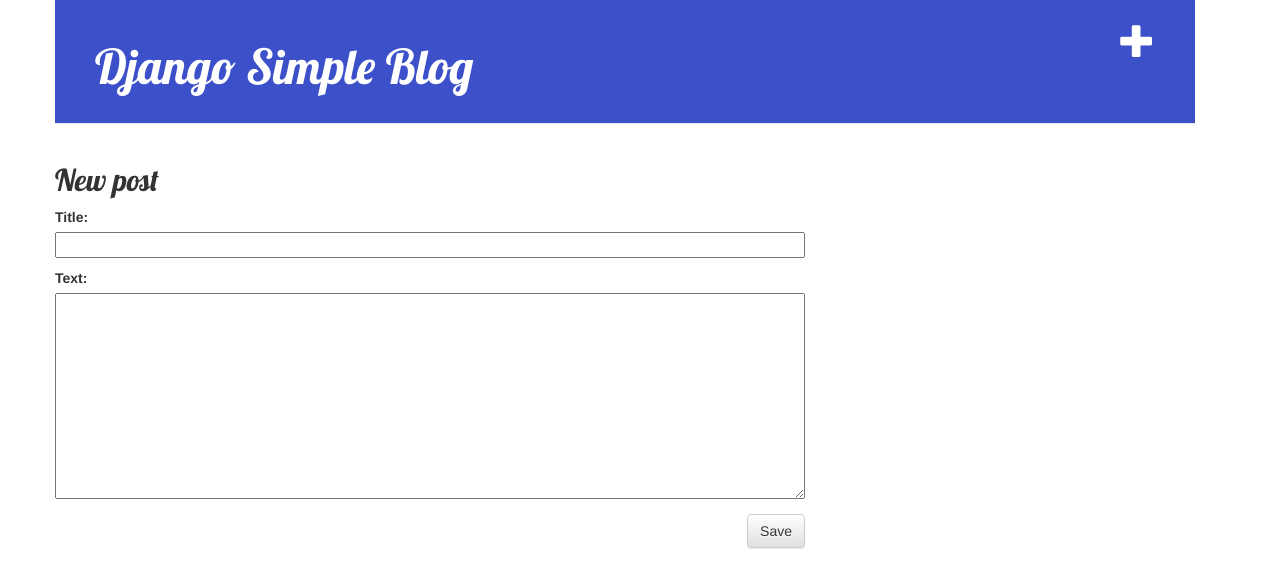
After one commit to faisnasrullah/djangosimpleblog, a Django app: page /post/new/ in a window 1280 px wide. The commit adds this page. Shown: the top 588 px of the page. Run offline with Django 3.2, Linux system fonts and the light colour scheme; the visitor is signed in with stand-in values (Sample User, id 1); some libraries are stand-ins or nearby versions.

Commit message:
add simple views (create, edit and detail) post

```diff
--- /dev/null
+++ b/blog/forms.py
@@ -0,0 +1,10 @@
+from django import forms
+
+from .models import Post
+
+
+class PostForm(forms.ModelForm):
+
+    class Meta:
+        model = Post
+        fields = ('title', 'text',)
--- /dev/null
+++ b/blog/static/css/blog.css
@@ -0,0 +1,62 @@
+h1 a,
+h2 a {
+  color: #3c51c9;
+  font-family: 'Lobster';
+}
+
+.page-header {
+  background-color: #3c51c9;
+  margin-top: 0;
+  padding: 20px 20px 20px 40px;
+}
+
+.page-header h1,
+.page-header h1 a,
+.page-header h1 a:visited,
+.page-header h1 a:active {
+  color: #ffffff;
+  font-size: 36pt;
+  text-decoration: none;
+}
+
+.content {
+  margin-left: 40px;
+}
+
+h1,
+h2,
+h3,
+h4 {
+  font-family: 'Lobster', cursive;
+}
+
+.date {
+  color: #828282;
+}
+
+.save {
+  float: right;
+}
+
+.post-form textarea,
+.post-form input {
+  width: 100%;
+}
+
+.top-menu,
+.top-menu:hover,
+.top-menu:visited {
+  color: #ffffff;
+  float: right;
+  font-size: 26pt;
+  margin-right: 20px;
+}
+
+.post {
+  margin-bottom: 70px;
+}
+
+.post h2 a,
+.post h2 a:visited {
+  color: #000000;
+}
--- /dev/null
+++ b/blog/templates/blog/base.html
@@ -0,0 +1,29 @@
+{% load static %}
+<!DOCTYPE html>
+<html lang="en">
+  <head>
+    <meta charset="UTF-8" />
+    <meta name="viewport" content="width=device-width, initial-scale=1.0" />
+    <title>Blog Posts</title>
+    <link rel="stylesheet" href="//maxcdn.bootstrapcdn.com/bootstrap/3.2.0/css/bootstrap.min.css">
+    <link rel="stylesheet" href="//maxcdn.bootstrapcdn.com/bootstrap/3.2.0/css/bootstrap-theme.min.css">
+    <link rel="stylesheet" href="{% static 'css/blog.css' %}">
+    <link href="//fonts.googleapis.com/css?family=Lobster&subset=latin,latin-ext" rel="stylesheet" type="text/css">
+  </head>
+  <body>
+    <div class="content container">
+      <div class="page-header">
+        {% if user.is_authenticated %}
+            <a href="{% url 'post_new' %}" class="top-menu"><span class="glyphicon glyphicon-plus"></span></a>
+        {% endif %}
+        <h1><a href="/">Django Simple Blog</a></h1>
+      </div>
+      <div class="row">
+        <div class="col-md-8">
+            {% block content %}
+            {% endblock %}
+        </div>
+      </div>
+  </div>
+  </body>
+</html>
--- /dev/null
+++ b/blog/templates/blog/post_edit.html
@@ -0,0 +1,9 @@
+{% extends 'blog/base.html' %}
+
+{% block content %}
+    <h2>New post</h2>
+    <form method="POST" class="post-form">{% csrf_token %}
+        {{ form.as_p }}
+        <button type="submit" class="save btn btn-default">Save</button>
+    </form>
+{% endblock %}
--- a/blog/urls.py
+++ b/blog/urls.py
@@ -2,5 +2,8 @@
 from . import views
 
 urlpatterns = [
-    path('', views.post_list, name='post_list')
+    path('', views.post_list, name='post_list'),
+    path('post/<int:pk>/', views.post_detail, name='post_detail'),
+    path('post/new/', views.post_new, name='post_new'),
+    path('post/<int:pk>/edit/', views.post_edit, name='post_edit'),
 ]
--- a/blog/views.py
+++ b/blog/views.py
@@ -1,6 +1,46 @@
-from django.shortcuts import render
+from django.shortcuts import render, get_object_or_404, redirect
+from .models import Post
+from django.utils import timezone
+from .forms import PostForm
 
 
 # Create your views here.
 def post_list(request):
-    return render(request, 'blog/post_list.html', {})
+    # posts = Post.objects.filter(
+    #     published_date__lte=timezone.now()).order_by('published_date')
+    posts = Post.objects.order_by('published_date')
+    return render(request, 'blog/post_list.html', {'posts': posts})
+
+
+def post_detail(request, pk):
+    post = get_object_or_404(Post, pk=pk)
+    return render(request, 'blog/post_detail.html', {'post': post})
+
+
+def post_new(request):
+    if request.method == "POST":
+        form = PostForm(request.POST)
+        if form.is_valid():
+            post = form.save(commit=False)
+            post.author = request.user
+            post.published_date = timezone.now()
+            post.save()
+            return redirect('post_detail', pk=post.pk)
+    else:
+        form = PostForm()
+    return render(request, 'blog/post_edit.html', {'form': form})
+
+
+def post_edit(request, pk):
+    post = get_object_or_404(Post, pk=pk)
+    if request.method == "POST":
+        form = PostForm(request.POST, instance=post)
+        if form.is_valid():
+            post = form.save(commit=False)
+            post.author = request.user
+            post.published_date = timezone.now()
+            post.save()
+            return redirect('post_detail', pk=post.pk)
+    else:
+        form = PostForm(instance=post)
+    return render(request, 'blog/post_edit.html', {'form': form})
```
Also changed, not shown: blog/templates/blog/post_detail.html (added, +16 -0 lines), blog/templates/blog/post_list.html (+13 -33 lines).
